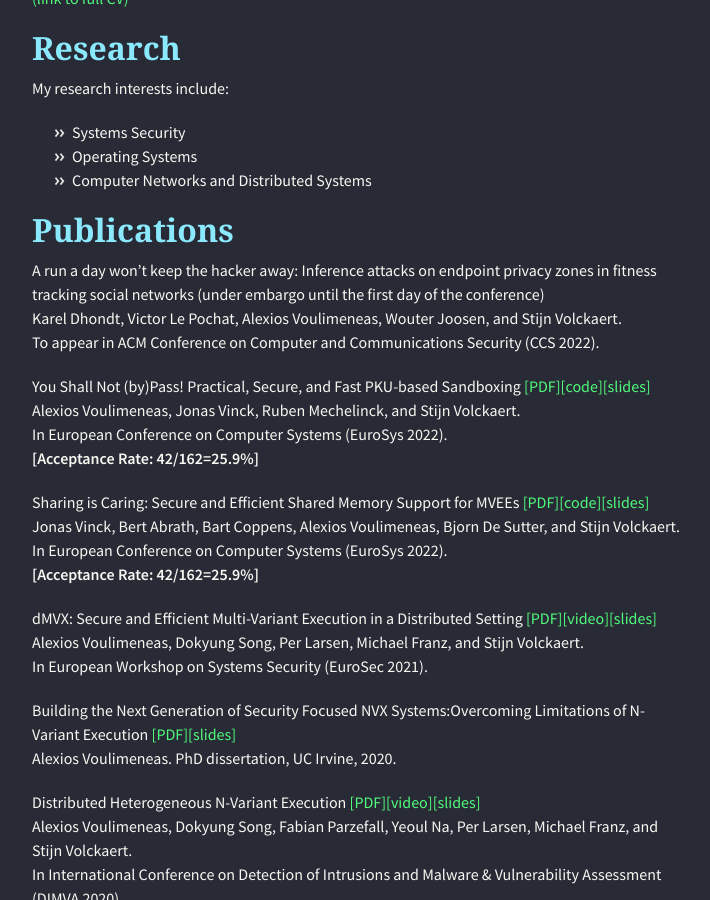
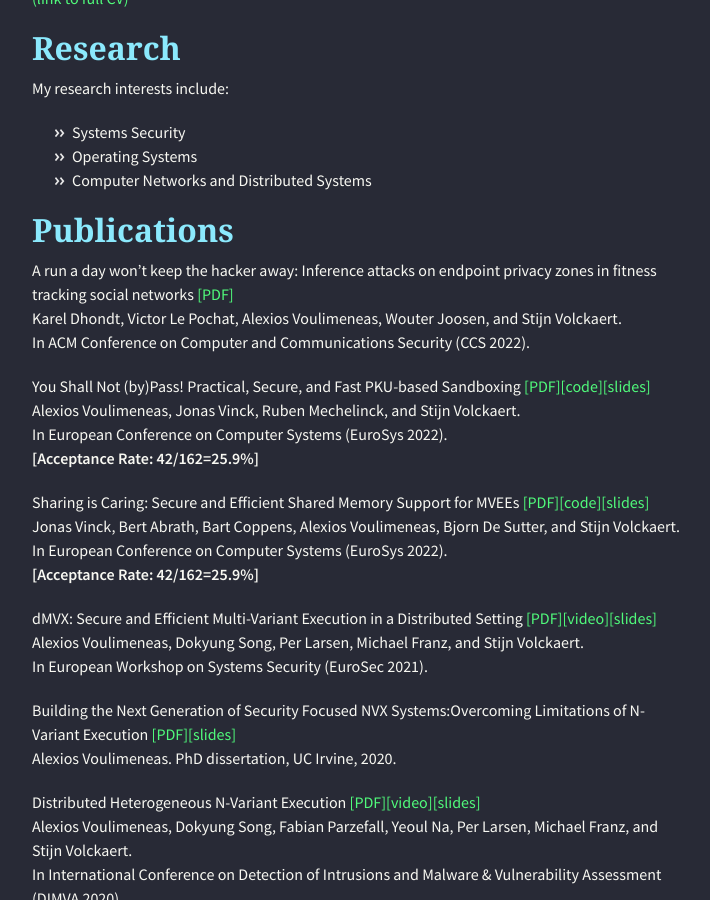
Before and after one commit to alexios-voulimeneas/alexios-voulimeneas.github.io, a Jekyll site: the page built from index.md, in a window 1280 px wide and 900 px high, scrolled down 1104 px. Shown: the whole window, without its empty margins (283-993 px from the left). Built offline with Jekyll 4.4.1, drawn with Linux system fonts in a browser that asks for light colours; nearby versions of some CDN libraries; the repository's description, which GitHub fills in, is left out.

Commit message:
Update index.md

```diff
--- a/index.md
+++ b/index.md
@@ -27,9 +27,9 @@
 
 ## [](#header-2)Publications
 
-A run a day won’t keep the hacker away: Inference attacks on endpoint privacy zones in fitness tracking social networks (under embargo until the first day of the conference)
+A run a day won’t keep the hacker away: Inference attacks on endpoint privacy zones in fitness tracking social networks [[PDF]](https://lepoch.at/files/epz-inference-attacks-ccs22.pdf)
 Karel Dhondt, Victor Le Pochat, Alexios Voulimeneas, Wouter Joosen, and Stijn Volckaert.
-To appear in ACM Conference on Computer and Communications Security (CCS 2022).
+In ACM Conference on Computer and Communications Security (CCS 2022).
 
 You Shall Not (by)Pass! Practical, Secure, and Fast PKU-based Sandboxing [[PDF]](./papers/cerberus.pdf)[[code]](https://github.com/ku-leuven-msec/The-Cerberus-Project)[[slides]](./papers/EuroSys22_Cerberus.pptx)
 Alexios Voulimeneas, Jonas Vinck, Ruben Mechelinck, and Stijn Volckaert.
```
